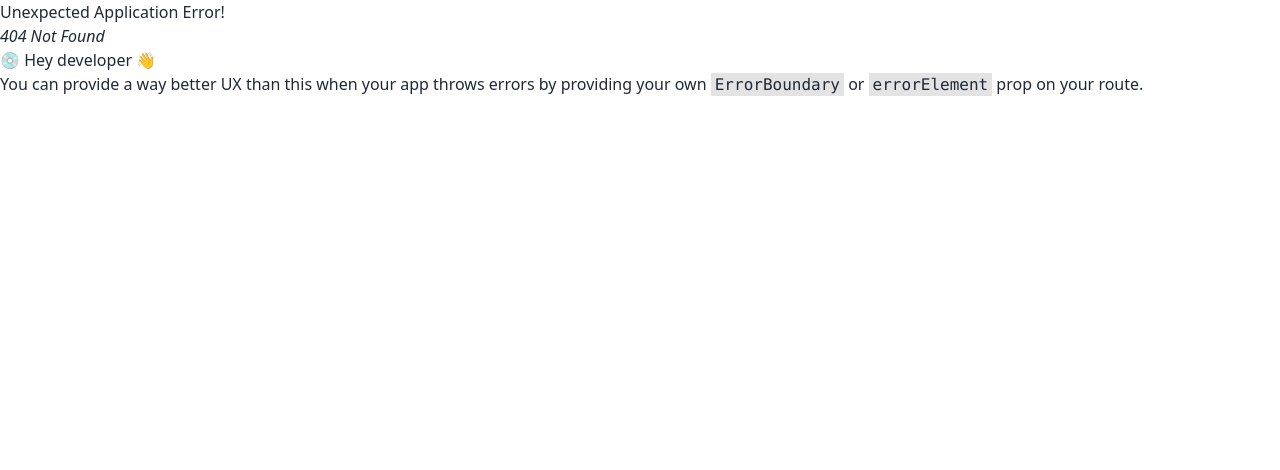
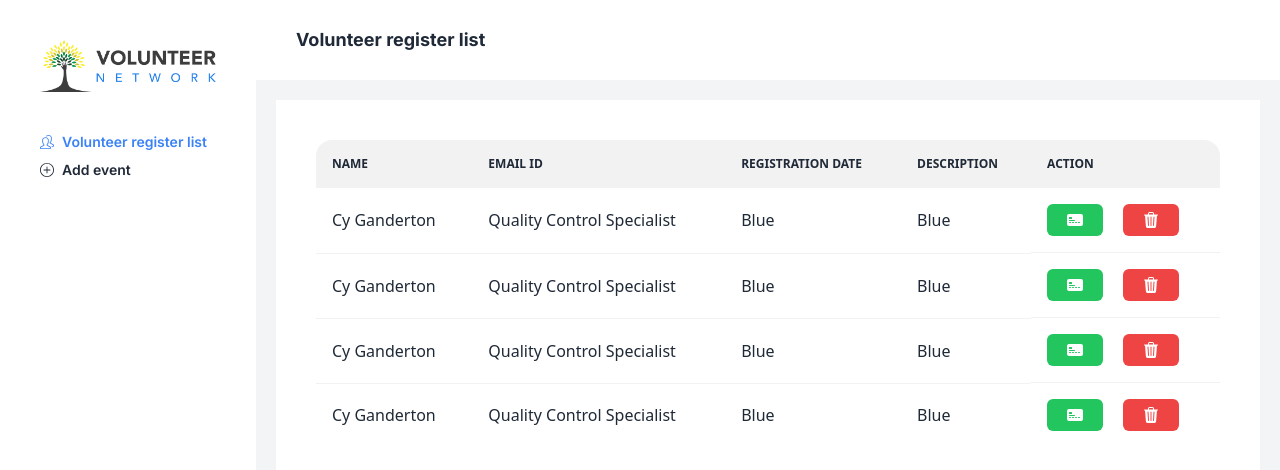
Before and after one commit to mohaiminur24/Volunteer-network-client-Side, a React (Vite) app: page /event/volunteerlist in a window 1280 px wide. Before the commit this address had no page. Shown: the top 470 px of the page. Built offline with nearby package versions, Linux system fonts and the light colour scheme.

Commit message:
all route design complete

```diff
--- /dev/null
+++ b/src/Components/PageLayout/Addeventpage.jsx
@@ -0,0 +1,40 @@
+import React from 'react';
+import EventHeader from '../ShareableComponent/EventHeader';
+
+const Addeventpage = () => {
+    return (
+        <>
+        <EventHeader>Add event</EventHeader>
+        <div className="w-full bg-white p-10 rounded-md border-[20px] min-h-[calc(100vh-100px)] border-gray-100">
+
+            <form>
+                <div className='font-inter grid grid-cols-2 gap-5'>
+                    <div>
+                        <label className='font-semibold' htmlFor="title">Event Title</label>
+                        <input className='border block my-1 px-3 py-2 text-sm outline-none text-gray-500 rounded-md w-full' type="text" name="title" id="title" placeholder='Enter title' />
+                    </div>
+                    <div>
+                        <label className='font-semibold' htmlFor="title">Event Date</label>
+                        <input className='border block my-1 px-3 py-2 text-sm outline-none text-gray-500 rounded-md w-full' type="date" name="date" id="date" placeholder='Enter date' />
+                    </div>
+                    <div>
+                        <label className='font-semibold' htmlFor="title">Description</label>
+                        <textarea className='border block my-1 px-3 py-2 text-sm outline-none text-gray-500 rounded-md w-full max-h-60 min-h-16' type="text" name="description" id="description" placeholder='Enter Description' rows="5" />
+                    </div>
+                    <div>
+                        <label className='font-semibold' htmlFor="banner">Banner</label>
+                        <input className='border block my-1 px-3 py-2 text-sm outline-none text-gray-500 rounded-md w-full' type="text" name="date" id="date" placeholder='Enter Banner URL' />
+                    </div>
+                </div>
+                <div className='w-full mt-10 text-end'>
+                    <input className='text-lg font-bold text-white bg-primary px-5 py-2 rounded-md shadow-md hover:bg-primary-focus' type="submit" value="submit"/>
+                </div>
+            </form>
+
+
+        </div>
+        </>
+    );
+};
+
+export default Addeventpage;
--- /dev/null
+++ b/src/Components/PageLayout/Dashboard.jsx
@@ -0,0 +1,15 @@
+import React from 'react';
+import EventHeader from '../ShareableComponent/EventHeader';
+
+const Dashboard = () => {
+    return (
+        <>
+        <EventHeader>Dashboard</EventHeader>
+        <div className="w-full bg-white p-10 rounded-md flex justify-center items-center border-[20px] min-h-[calc(100vh-100px)] border-gray-100">
+            <h1 className="text-3xl font-bold font-inter">Welcome to Admin panel</h1>
+        </div>
+        </>
+    );
+};
+
+export default Dashboard;
--- /dev/null
+++ b/src/Components/PageLayout/EventPage.jsx
@@ -0,0 +1,14 @@
+import React from 'react';
+import SideBar from '../ShareableComponent/SideBar';
+import { Outlet } from 'react-router-dom';
+
+const EventPage = () => {
+    return (
+        <div className='grid grid-cols-5 bg-gray-100 h-screen'>
+            <div className='bg-white'><SideBar/></div>
+            <div className='col-span-4'><Outlet/></div>
+        </div>
+    );
+};
+
+export default EventPage;
--- /dev/null
+++ b/src/Components/PageLayout/RegisterPage.jsx
@@ -0,0 +1,76 @@
+import React from 'react';
+import EventHeader from '../ShareableComponent/EventHeader';
+import { BsFillTrash3Fill,BsCreditCard2FrontFill } from "react-icons/bs";
+
+const RegisterPage = () => {
+    return (
+        <>
+        <EventHeader>Volunteer register list</EventHeader>
+        <div className="w-full bg-white p-10 rounded-md flex justify-center border-[20px] min-h-[calc(100vh-100px)] border-gray-100">
+
+            {/* table start here */}
+
+            <div className="w-full h-auto">
+                <table className="table w-full">
+                    {/* head */}
+                    <thead>
+                    <tr>
+                        <th>Name</th>
+                        <th>Email ID</th>
+                        <th>Registration Date</th>
+                        <th>Description</th>
+                        <th>Action</th>
+                    </tr>
+                    </thead>
+                    <tbody>
+
+                    <tr>
+                        <td>Cy Ganderton</td>
+                        <td>Quality Control Specialist</td>
+                        <td>Blue</td>
+                        <td>Blue</td>
+                        <td className='flex gap-5'>
+                            <button className='px-5 py-2 bg-green-500 font-bold text-white rounded-md'><BsCreditCard2FrontFill/></button>
+                            <button className='px-5 py-2 bg-red-500 font-bold text-white rounded-md'><BsFillTrash3Fill/></button>
+                        </td>
+                    </tr>
+                    <tr>
+                        <td>Cy Ganderton</td>
+                        <td>Quality Control Specialist</td>
+                        <td>Blue</td>
+                        <td>Blue</td>
+                        <td className='flex gap-5'>
+                            <button className='px-5 py-2 bg-green-500 font-bold text-white rounded-md'><BsCreditCard2FrontFill/></button>
+                            <button className='px-5 py-2 bg-red-500 font-bold text-white rounded-md'><BsFillTrash3Fill/></button>
+                        </td>
+                    </tr>
+                    <tr>
+                        <td>Cy Ganderton</td>
+                        <td>Quality Control Specialist</td>
+                        <td>Blue</td>
+                        <td>Blue</td>
+                        <td className='flex gap-5'>
+                            <button className='px-5 py-2 bg-green-500 font-bold text-white rounded-md'><BsCreditCard2FrontFill/></button>
+                            <button className='px-5 py-2 bg-red-500 font-bold text-white rounded-md'><BsFillTrash3Fill/></button>
+                        </td>
+                    </tr>
+                    <tr>
+                        <td>Cy Ganderton</td>
+                        <td>Quality Control Specialist</td>
+                        <td>Blue</td>
+                        <td>Blue</td>
+                        <td className='flex gap-5'>
+                            <button className='px-5 py-2 bg-green-500 font-bold text-white rounded-md'><BsCreditCard2FrontFill/></button>
+                            <button className='px-5 py-2 bg-red-500 font-bold text-white rounded-md'><BsFillTrash3Fill/></button>
+                        </td>
+                    </tr>
+
+                    </tbody>
+                </table>
+                </div>
+            </div>
+        </>
+    );
+};
+
+export default RegisterPage;
--- /dev/null
+++ b/src/Components/ShareableComponent/EventHeader.jsx
@@ -0,0 +1,11 @@
+import React from 'react';
+
+const EventHeader = ({children}) => {
+    return (
+        <div className='w-full h-20 flex justify-start items-center bg-white'>
+            <h1 className='ml-10 font-inter font-bold text-lg'>{children}</h1>
+        </div>
+    );
+};
+
+export default EventHeader;
--- a/src/Components/ShareableComponent/Header.jsx
+++ b/src/Components/ShareableComponent/Header.jsx
@@ -4,10 +4,18 @@ import { NavLink } from "react-router-dom";
 
 const Header = () => {
   const navmenu = <>
-      <li><NavLink className={({isActive})=>isActive && "text-yellow-500 font-bold"}>Home</NavLink></li>
-      <li><NavLink>Donation</NavLink></li>
-      <li><NavLink>Events</NavLink></li>
-      <li><NavLink>Blog</NavLink></li>
+      <li>
+        <NavLink to="/" className={({isActive})=>isActive && "text-yellow-500 font-bold"}>Home</NavLink>
+      </li>
+      <li>
+        <NavLink to="/event/addevent" className={({isActive})=>isActive && "text-yellow-500 font-bold"}>Donation</NavLink>
+      </li>
+      <li>
+        <NavLink to="/event" className={({isActive})=>isActive && "text-yellow-500 font-bold"}>Events</NavLink>
+      </li>
+      <li>
+        <NavLink to="/blog" className={({isActive})=>isActive && "text-yellow-500 font-bold"}>Blog</NavLink>
+      </li>
       <li><button className="bg-blue-500 hover:bg-primary-focus py-3 my-2 md:my-0 uppercase text-white rounded-md px-10">Register</button></li>
       <li><button className="bg-accent hover:bg-accent-focus py-3 uppercase text-white rounded-md px-10">Admin</button></li>
   </>;
--- /dev/null
+++ b/src/Components/ShareableComponent/SideBar.jsx
@@ -0,0 +1,29 @@
+import React from 'react';
+import logo from "../../assets/logos/logo.png"
+import { NavLink } from 'react-router-dom';
+import { SlPeople, SlPlus } from "react-icons/sl";
+
+
+const SideBar = () => {
+    return (
+        <div className='bg-white p-10'>
+            <img className='w-full' src={logo} alt="" />
+            <div className='my-10 font-inter font-semibold text-sm flex flex-col space-y-2'>
+                <NavLink to="/event/volunteerlist" className={({isActive})=> isActive && "text-blue-500"}>
+                    <button className='flex items-center gap-2'>
+                        <SlPeople/>
+                        Volunteer register list
+                    </button>
+                </NavLink>
+                <NavLink to="/event/addevent" className={({isActive})=> isActive && "text-blue-500"}>
+                    <button className='flex items-center gap-2'>
+                        <SlPlus/>
+                        Add event
+                    </button>
+                </NavLink>
+            </div>
+        </div>
+    );
+};
+
+export default SideBar;
```
Also changed, not shown: src/Components/RouterLayout/Router.jsx (+24 -0 lines).
